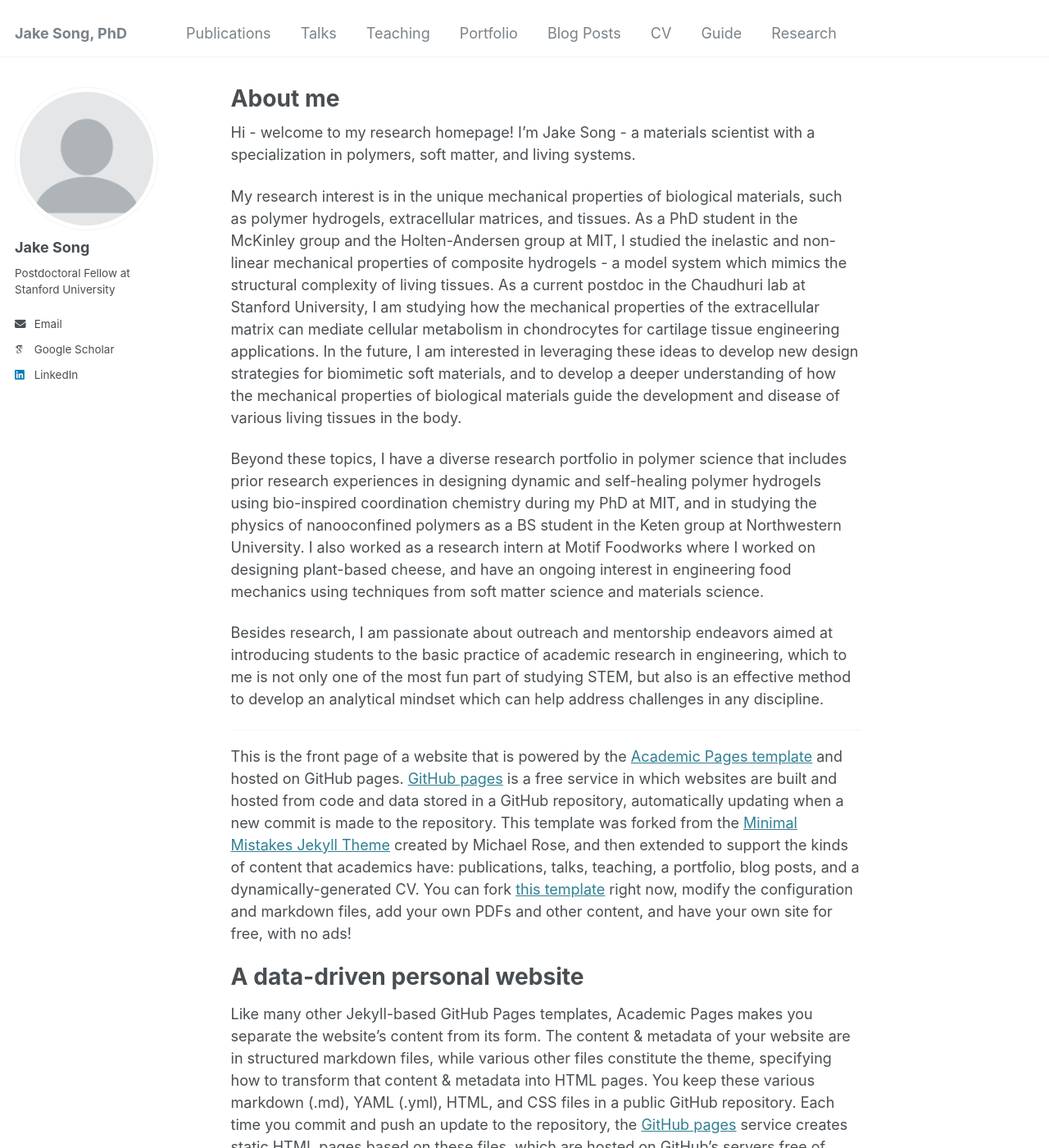
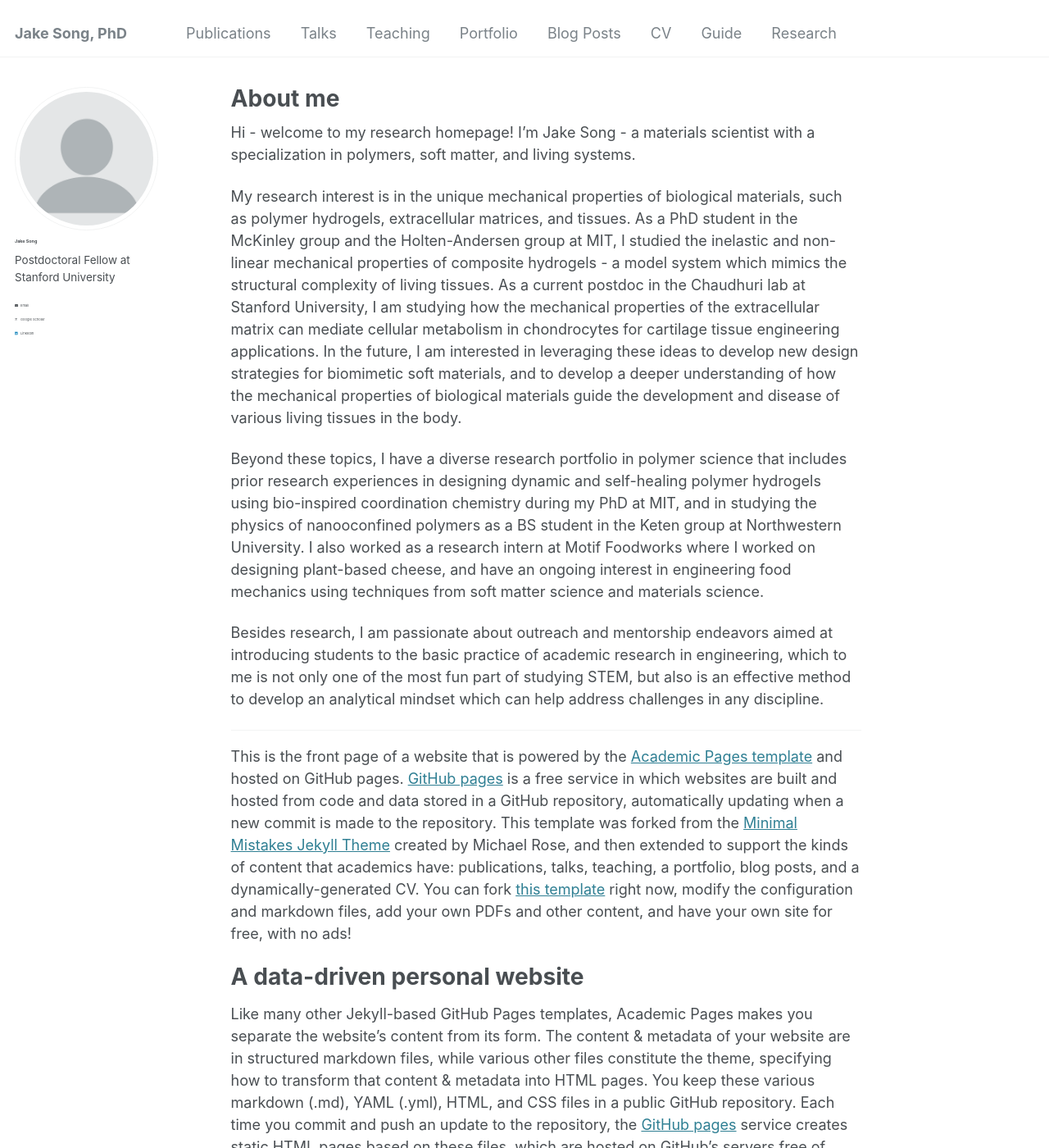
Before and after one commit to jakesong15/jakesong15.github.io, a Jekyll site: the page built from _pages/about.md, in a window 1280 px wide and 1400 px high. Shown: the whole window at 82% size. Built offline with Jekyll 4.4.1, drawn with Linux system fonts in a browser that asks for light colours; some web fonts are replaced.

Commit message:
Update _variables.scss

```diff
--- a/_sass/_variables.scss
+++ b/_sass/_variables.scss
@@ -37,7 +37,7 @@ $type-size-1                : 2.441em;  // ~39.056px
 $type-size-2                : 1.953em;  // ~31.248px
 $type-size-3                : 1.563em;  // ~25.008px
 $type-size-4                : 1.25em;   // ~20px
-$type-size-5                : 1em;      // ~16px
+$type-size-5                : 0.3em;      // ~16px
 $type-size-6                : 0.75em;   // ~12px
 $type-size-7                : 0.6875em; // ~11px
 $type-size-8                : 0.625em;  // ~10px
```
